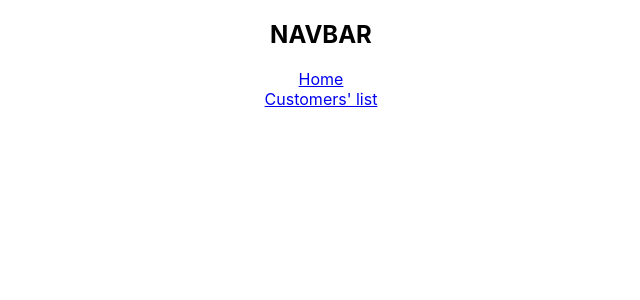
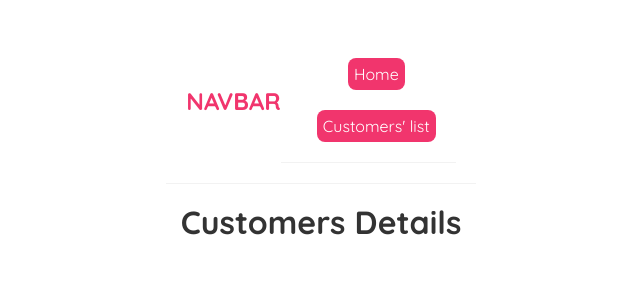
Before and after one commit to TrainerAppBcn/frontend, a React (Create React App) app: page /customerdetails in a window 1280 px wide. Shown: the top 300 px of the page, without its empty margins (319-959 px from the left). Built offline with nearby package versions, Linux system fonts and the light colour scheme.

Commit message:
New version 11012021

```diff
--- a/src/App.js
+++ b/src/App.js
@@ -1,7 +1,8 @@
 import React from 'react';
 import { Switch, Route } from 'react-router-dom';
-import './App.css';
+// import './App.css';
 import Navbar from './Navbar';
+import CustomerDetails from './pages/CustomerDetails';
 
 import CustomersList from './pages/CustomersList';
 
@@ -12,6 +13,7 @@ function App() {
       <Navbar />
       <Switch>
         <Route exact path="/customerslist" render={() => <CustomersList trainerId={'5ffb2d0deed9fa20eab8044f'}/>} />
+        <Route exact path="/customerdetails" render={() => <CustomerDetails />} />
       </Switch>
     </div>
   );
--- a/src/Navbar.js
+++ b/src/Navbar.js
@@ -6,8 +6,16 @@ export default function Navbar() {
             <nav className="navbar">
                 <h1>NAVBAR</h1>
                 <div className="navbar">
-                    <a href="/">Home</a><br></br>
-                    <a href="/customerlist">Customers' list</a>
+                    <a href="/" style={{
+                        color: "white",
+                        backgroundColor: '#f1356d',
+                        borderRadius: '8px'
+                    }} >Home</a><br></br>
+                    <a href="/customerlist" style={{
+                        color: "white",
+                        backgroundColor: '#f1356d',
+                        borderRadius: '8px'
+                    }} >Customers' list</a>
                 </div>
             </nav>
         </div>
--- a/src/index.css
+++ b/src/index.css
@@ -1,13 +1,62 @@
-body {
+@import url('https://fonts.googleapis.com/css2?family=Quicksand:wght@300;400;500;600;700&display=swap');
+
+/* base styles */
+* {
   margin: 0;
-  font-family: -apple-system, BlinkMacSystemFont, 'Segoe UI', 'Roboto', 'Oxygen',
-    'Ubuntu', 'Cantarell', 'Fira Sans', 'Droid Sans', 'Helvetica Neue',
-    sans-serif;
-  -webkit-font-smoothing: antialiased;
-  -moz-osx-font-smoothing: grayscale;
+  font-family: "Quicksand";
+  color: #333;
+}
+.navbar {
+  padding: 20px;
+  display: flex;
+  align-items: center;
+  max-width: 600px;
+  margin: 0 auto;
+  border-bottom: 1px solid #f2f2f2;
+}
+.navbar h1 {
+  color: #f1356d;
+}
+.navbar .links {
+  margin-left: auto;
+}
+.navbar a {
+  margin-left: 16px;
+  text-decoration: none;
+  padding: 6px;
+}
+.navbar a:hover {
+  color: #f1356d;
+}
+.content {
+  max-width: 600px;
+  margin: 40px auto;
+  padding: 20px;
 }
 
-code {
-  font-family: source-code-pro, Menlo, Monaco, Consolas, 'Courier New',
-    monospace;
+.custlist h1, div {
+  display: flex;
+  align-items: center;
+  flex-direction: column;
+  padding: 6px;
+  max-width: 600px;
+  margin: 0 auto;
 }
+
+/* customer list previews / list */
+.customerdata {
+  display: flex;
+  flex-direction: row;
+  padding: 6px;
+  padding: 10px 16px;
+  margin: 20px 0;
+  border-bottom: 1px solid #fafafa;
+}
+.customerdata:hover {
+  box-shadow: 1px 3px 5px rgba(0,0,0,0.1);
+}
+.customerdata h2 {
+  font-size: 20px;
+  color: #f1356d;
+  margin-bottom: 8px;
+}
--- a/src/pages/CustomerDetails.js
+++ b/src/pages/CustomerDetails.js
@@ -0,0 +1,13 @@
+import React from 'react';
+
+export default function CustomerDetails(props) {
+    const customerDetails = props.CustomerDetails;
+
+    return (
+        <div>
+            <div className="custdet">
+            <h1 >Customers Details</h1>
+            </div>
+        </div>
+    )
+};
--- a/src/pages/CustomersList.js
+++ b/src/pages/CustomersList.js
@@ -1,10 +1,10 @@
-import React, { Component, useState } from 'react';
+import React, { useState } from 'react';
 import services from "../lib/service";
 
 function CustomersList ({trainerId}) {
 
     const [customersList, setCustomersList] = useState([]);
-    console.log("TrainerId: ", trainerId);
+
     const fetchAllCustomers = async (trainerId) => {
         try {
             const customers = await services.getCustomers(trainerId);
@@ -18,16 +18,31 @@ function CustomersList ({trainerId}) {
 
     fetchAllCustomers(trainerId);
 
+    const handleSessions = (customerId) => {
+        console.log("Clicking to see sessions of customerId: ", customerId);
+    };
+
+    const handleCustomerData = (customerId) => {
+        console.log("Cliking to see customer personal data of customerId: ", customerId);
+    };
+
     return (
         <div>
-            <h1>Customers List</h1>
-            {customersList.map(customer => {
-                return (
-                    <p>
-                        {customer.surname}, {customer.name}
-                    </p>
-                )
-            })}
+            <div className="custlist">
+                <h1 >Customers List</h1>
+                {customersList.map(customer => {
+                    return (
+                        <div key={customer._id} className="customerdata">
+                            <h2>Surname: </h2><p>{customer.surname},</p>
+                            <h2>Name: </h2><p1>{customer.name}</p1>
+                            <button onClick={() => handleSessions(customer._id)} className="sessionsbtn"> Sessions</button>
+                            {/* <button onClick={() => handleCustomerData(customer._id)} className="personalbtn"> Personal data</button> */}
+                            <button onClick={() => handleCustomerData(customer._id)} className="personalbtn"> Personal data</button>
+
+                        </div>
+                    )
+                })}
+            </div>
         </div>
     );
 };
```
Also changed, not shown: 1 other file (tests, documents, lock files or other folders).
